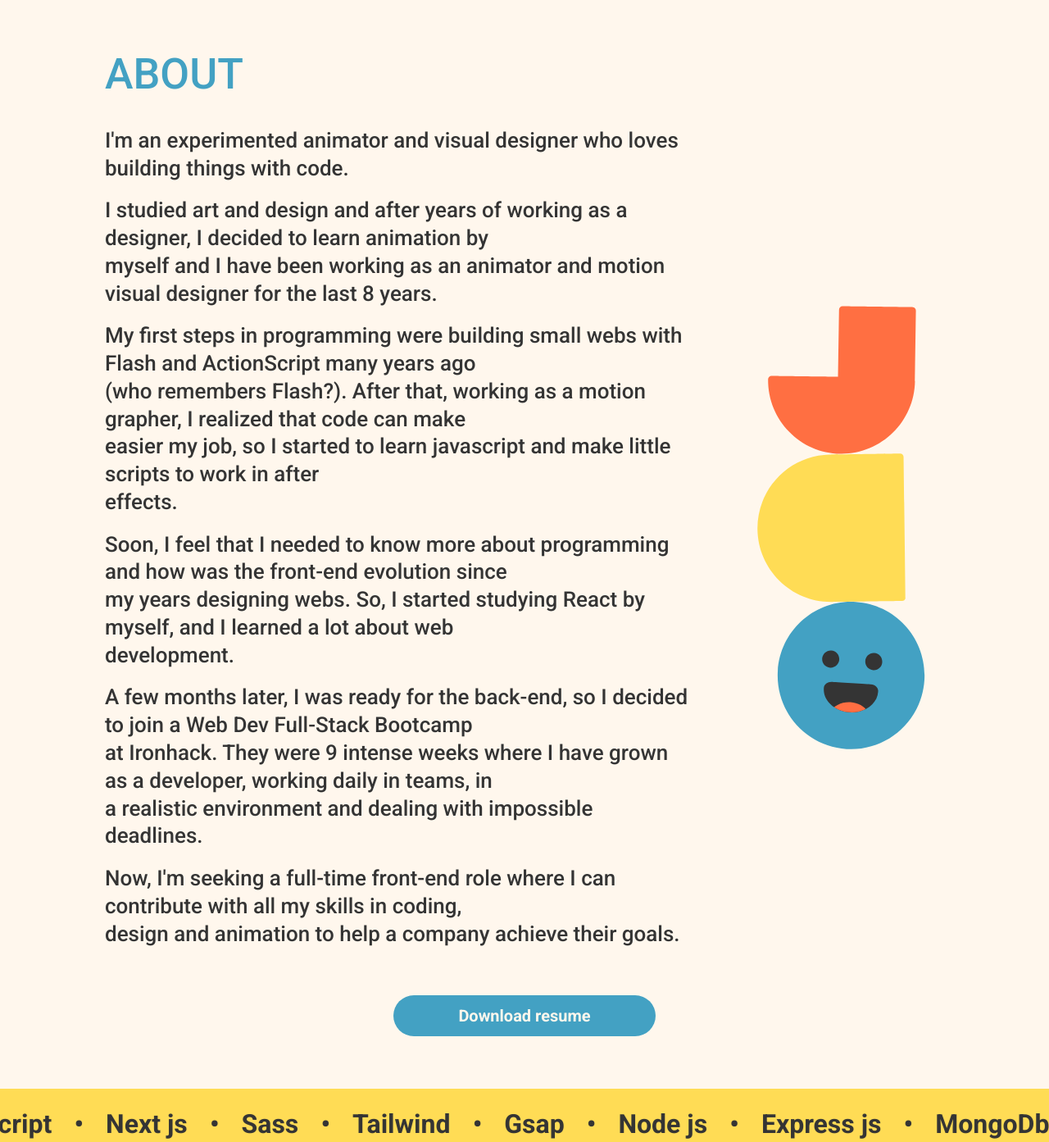
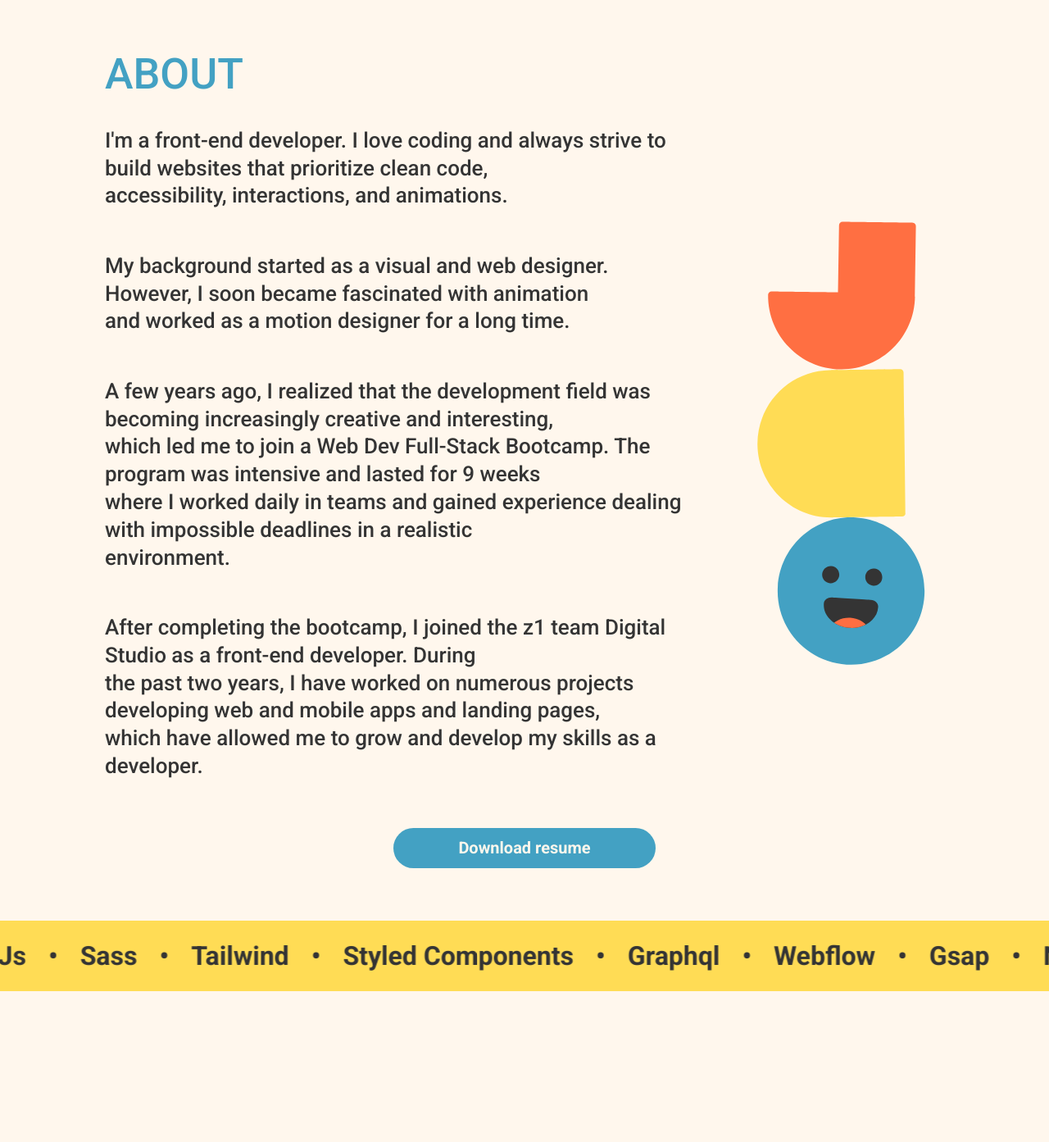
Before and after one commit to clorodino/juanlucastro, a plain HTML site: page index.html in a window 1280 px wide. Shown: the part 5140-6533 px from the top of the page at 82% size. Drawn offline with nearby package versions, Linux system fonts and the light colour scheme.

Commit message:
update bio and cv

```diff
--- a/index.html
+++ b/index.html
@@ -294,7 +294,7 @@
                             <div class="buttons-content">
                                 <a href="https://github.com/giofagi-corp/what-the-food-frontend" target="blank"
                                     class="button-link">View in GitHub</a>
-                                <a href="https://whatthefood-app.herokuapp.com/login" target="blank"
+                                <a href="https://main--incomparable-zuccutto-55e12f.netlify.app/login" target="blank"
                                     class="button-primary">Live demo</a>
                             </div>
                         </div>
@@ -309,7 +309,7 @@
                             <div class="buttons-content">
                                 <a href="https://github.com/project-duga/duga-app" target="blank" class="button-link">View
                                     in GitHub</a>
-                                <a href="https://duga-app.herokuapp.com/" target="blank" class="button-primary">Live
+                                <a href="https://duga-app.up.railway.app" target="blank" class="button-primary">Live
                                     demo</a>
                             </div>
                         </div>
@@ -344,21 +344,20 @@
             <h1 class="about__title title">About</h1>
             <div class="about__text-content">
                 <p>
-                    I'm an experimented animator and visual designer who loves building things with code.<br>
-                    I studied art and design and after years of working as a designer, I decided to learn animation by
-                    myself and I have been working as an animator and motion visual designer for the last 8 years.<br>
-                    My first steps in programming were building small webs with Flash and ActionScript many years ago
-                    (who remembers Flash?). After that, working as a motion grapher, I realized that code can make
-                    easier my job, so I started to learn javascript and make little scripts to work in after
-                    effects.<br>
-                    Soon, I feel that I needed to know more about programming and how was the front-end evolution since
-                    my years designing webs. So, I started studying React by myself, and I learned a lot about web
-                    development.<br>
-                    A few months later, I was ready for the back-end, so I decided to join a Web Dev Full-Stack Bootcamp
-                    at Ironhack. They were 9 intense weeks where I have grown as a developer, working daily in teams, in
-                    a realistic environment and dealing with impossible deadlines.<br>
-                    Now, I'm seeking a full-time front-end role where I can contribute with all my skills in coding,
-                    design and animation to help a company achieve their goals.<br>
+                    I'm a front-end developer. I love coding and always strive to build websites that prioritize clean code,
+                    accessibility, interactions, and animations.<br>
+
+                    My background started as a visual and web designer. However, I soon became fascinated with animation
+                    and worked as a motion designer for a long time.<br>
+
+                    A few years ago, I realized that the development field was becoming increasingly creative and interesting,
+                    which led me to join a Web Dev Full-Stack Bootcamp. The program was intensive and lasted for 9 weeks
+                    where I worked daily in teams and gained experience dealing with impossible deadlines in a realistic
+                    environment.<br>
+
+                    After completing the bootcamp, I joined the z1 team Digital Studio as a front-end developer. During
+                    the past two years, I have worked on numerous projects developing web and mobile apps and landing pages,
+                    which have allowed me to grow and develop my skills as a developer.<br>
                 </p>
                 <div class="about__illustration">
                     <lottie-player src="./assets/img/about-animation.json" background="transparent" speed="1" loop
@@ -381,11 +380,17 @@
                 <li>•</li>
                 <li>TypeScript</li>
                 <li>•</li>
-                <li>Next js</li>
+                <li>NextJs</li>
                 <li>•</li>
                 <li>Sass</li>
                 <li>•</li>
                 <li>Tailwind</li>
+                <li>•</li>
+                <li>Styled Components</li>
+                <li>•</li>
+                <li>Graphql</li>
+                <li>•</li>
+                <li>Webflow</li>
                 <li>•</li>
                 <li>Gsap</li>
                 <li>•</li>
```
Also changed, not shown: 1 other file.
